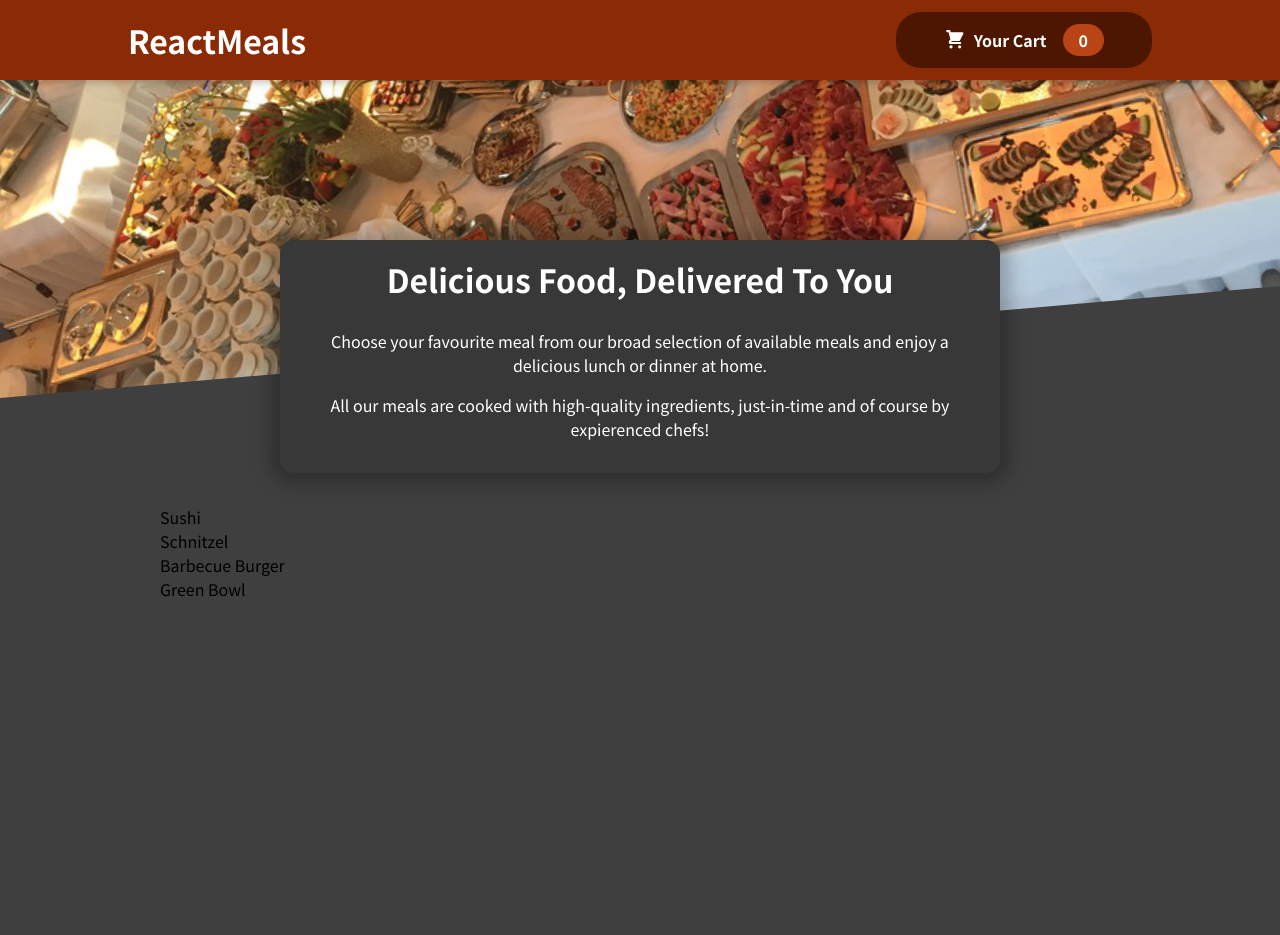
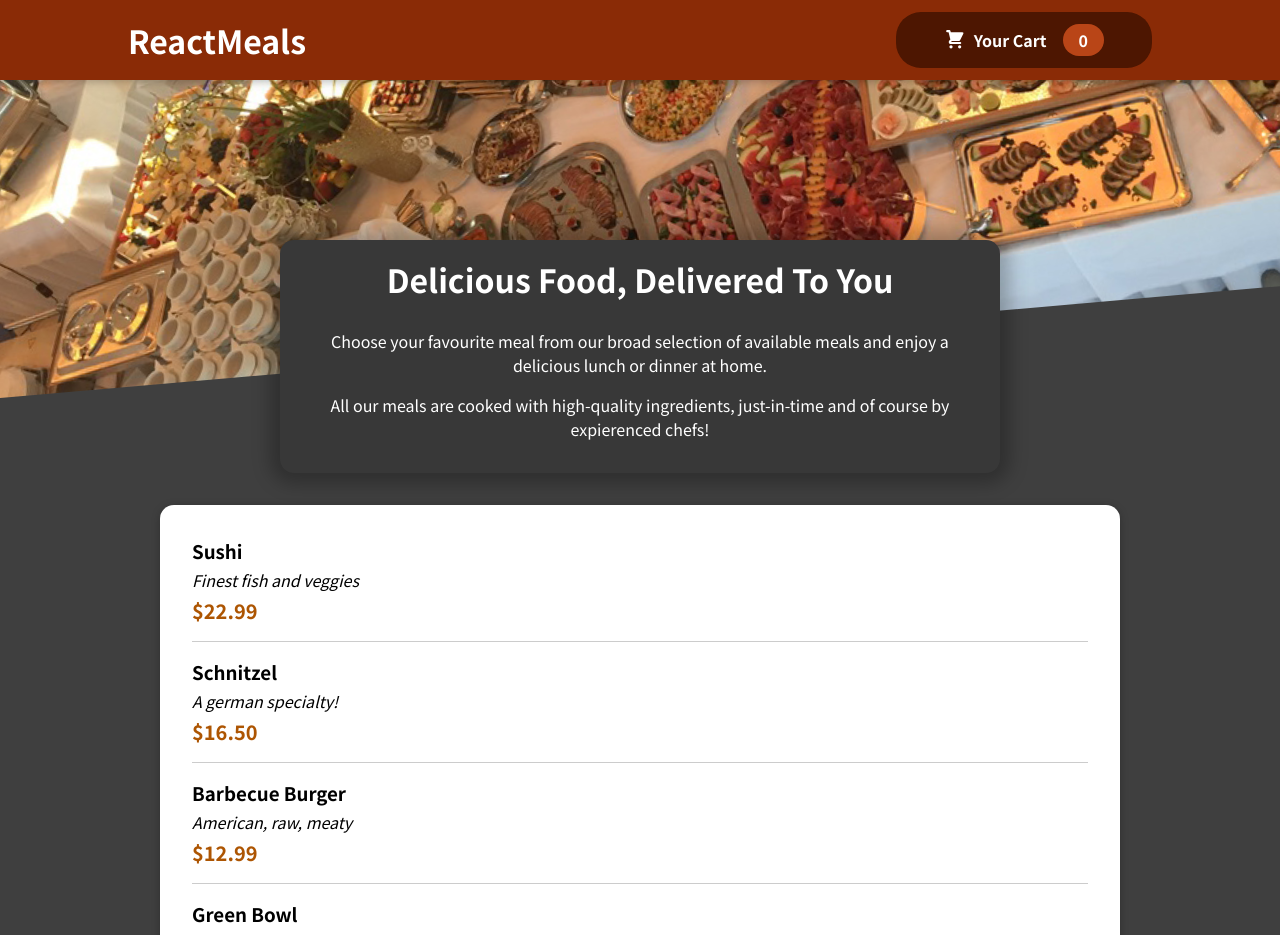
Before and after one commit to urmila1706/Resturant-project, a React (Create React App) app: page / in a window 1280 px wide. Shown: the top 935 px of the page. Before the commit the page ends 800 px from the top, so only its background shows below. Built offline with nearby package versions, Linux system fonts and the light colour scheme.

Commit message:
Making the items visible

```diff
--- a/src/Components/Meals/AvailableMeals.js
+++ b/src/Components/Meals/AvailableMeals.js
@@ -1,3 +1,5 @@
+import Card from '../UI/Card';
+import MealItem from './MealItem/MealItem';
 import classes from './AvailableMeals.module.css';
 const DUMMY_MEALS = [
     {
@@ -26,11 +28,18 @@
     },
   ];
 const AvailableMeals=()=>{
-    const mealsList=DUMMY_MEALS.map(meal=><li>{meal.name}</li>);
+    const mealsList=DUMMY_MEALS.map(meal=>
+    <MealItem
+    key={meal.id}
+    name={meal.name}
+    description={meal.description}
+    price={meal.price}/>);
 return <section className={classes.meals}>
+    <Card>
     <ul>
         {mealsList}
     </ul>
+    </Card>
 </section>
 };
 export default AvailableMeals;
--- /dev/null
+++ b/src/Components/Meals/MealItem/MealItem.js
@@ -0,0 +1,13 @@
+import classes from './MealItem.module.css';
+const MealItem=(props)=>{
+    const price=`$${props.price.toFixed(2)}`;
+    return <li className={classes.meal}>
+        <div>
+            <h3>{props.name}</h3>
+            <div className={classes.description}>{props.description}</div>
+            <div className={classes.price}>{price}</div>
+        </div>
+        <div></div>
+    </li>
+};
+export default MealItem;
--- /dev/null
+++ b/src/Components/Meals/MealItem/MealItem.module.css
@@ -0,0 +1,22 @@
+.meal {
+    display: flex;
+    justify-content: space-between;
+    margin: 1rem;
+    padding-bottom: 1rem;
+    border-bottom: 1px solid #ccc;
+  }
+
+  .meal h3 {
+    margin: 0 0 0.25rem 0;
+  }
+
+  .description {
+    font-style: italic;
+  }
+
+  .price {
+    margin-top: 0.25rem;
+    font-weight: bold;
+    color: #ad5502;
+    font-size: 1.25rem;
+  }
--- /dev/null
+++ b/src/Components/UI/Card.js
@@ -0,0 +1,5 @@
+import classes from './Card.module.css';
+const Card=props=>{
+return <div className={classes.card}>{props.children}</div>
+};
+export default Card;
--- /dev/null
+++ b/src/Components/UI/Card.module.css
@@ -0,0 +1,6 @@
+.card {
+    padding: 1rem;
+    box-shadow: 0 2px 8px rgba(0, 0, 0, 0.25);
+    border-radius: 14px;
+    background-color: white;
+  }
```
Also changed, not shown: src/Components/Meals/MealItem/MealItemForm.js (added), src/Components/Meals/MealItem/MealItemForm.module.css (added).
